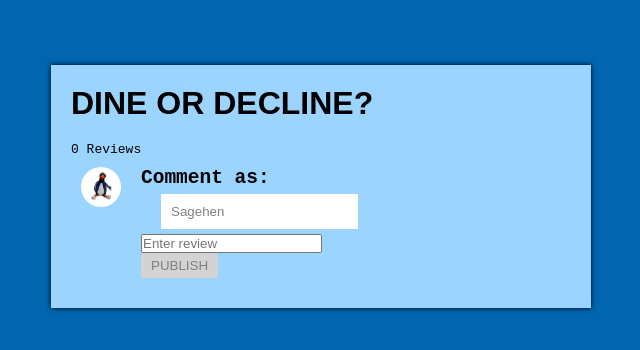
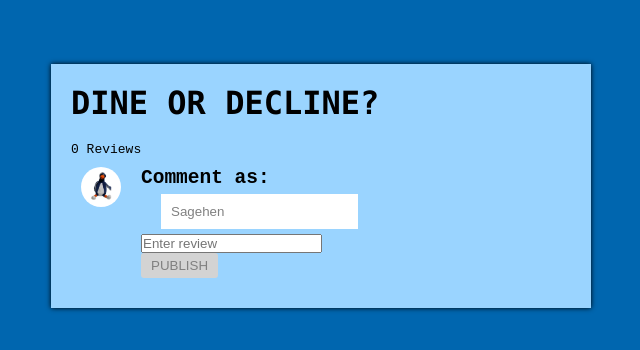
Before and after one commit to och1ro/hackathon_project, a website: page index.html in a window 1280 px wide. Shown: the part 214-564 px from the top of the page, without its empty margins (319-959 px from the left). Drawn offline with Linux system fonts and the light colour scheme.

Commit message:
Update index.html

```diff
--- a/index.html
+++ b/index.html
@@ -13,7 +13,7 @@
 
     <div class="container">
         <div class="head">
-            <h1 style="font-family: 'Arial';">Dine or Decline?</h1>
+            <h1 style="font-family: 'Monaco';">Dine or Decline?</h1>
         </div>
         <div><span id="comment">0</span> Reviews</div>
         <div class="reviews"></div>
```
